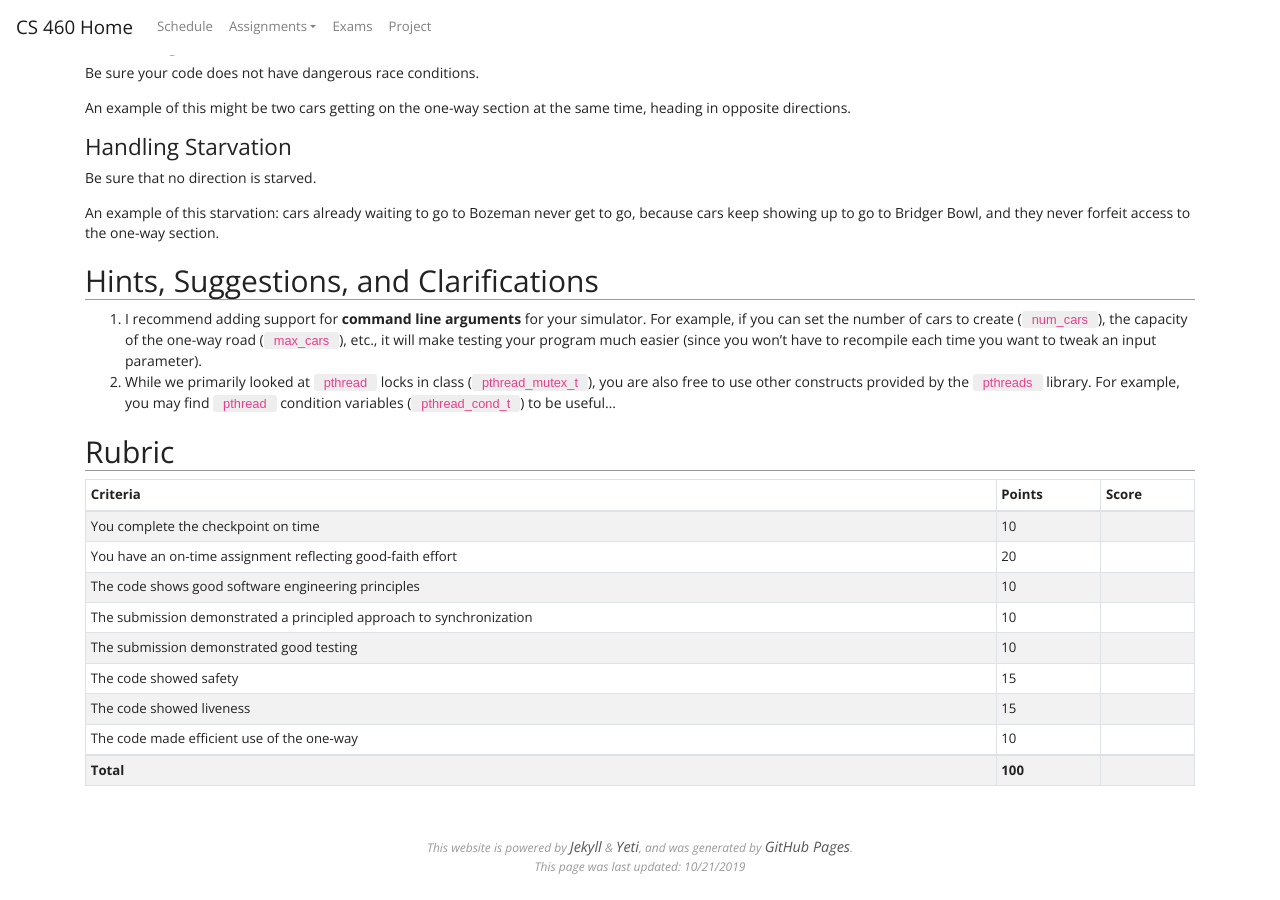
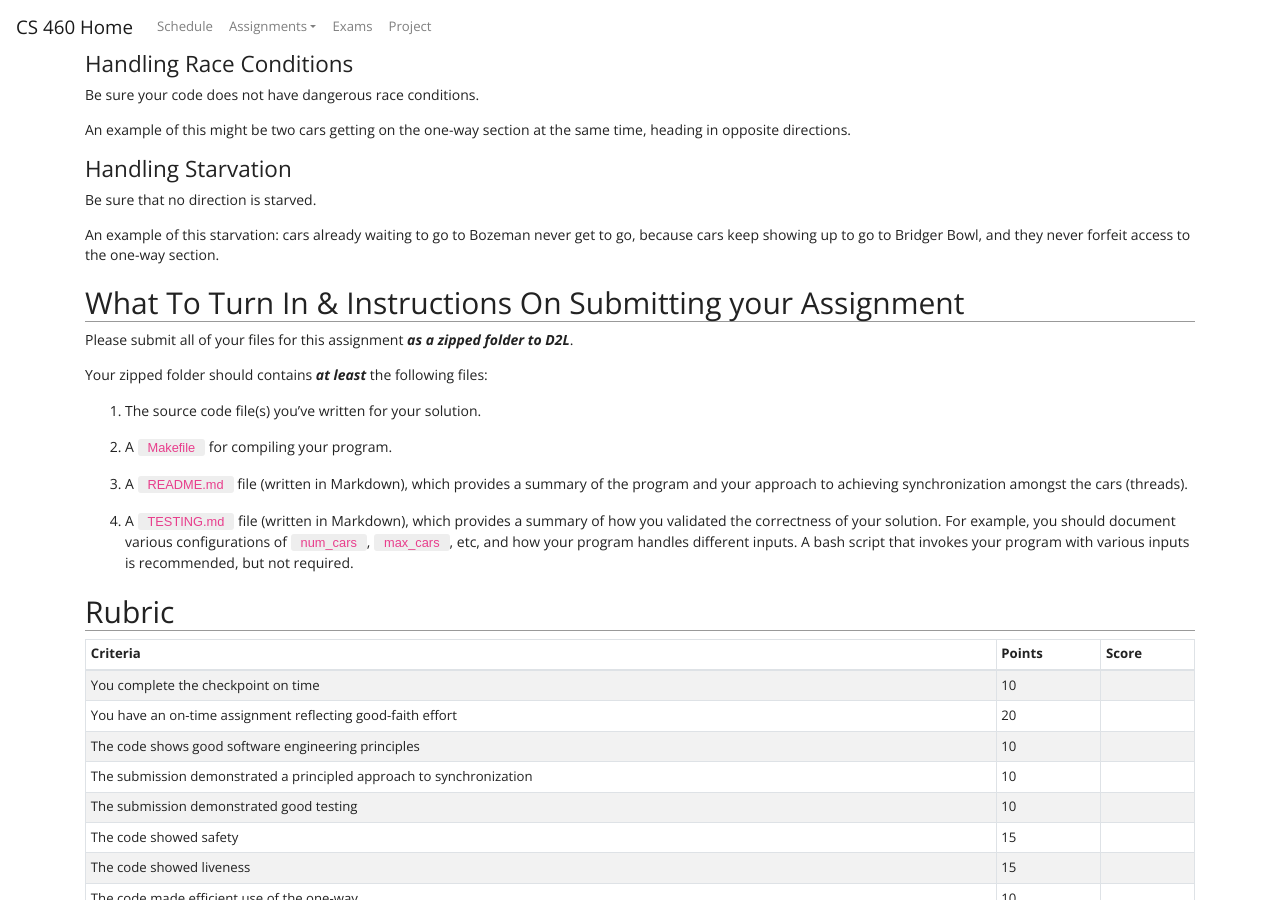
Before and after one commit to traviswpeters/cs460-2019-fall, a Jekyll site: the page built from a1.md, in a window 1280 px wide and 900 px high, scrolled down 3066 px. Built offline with Jekyll 4.4.1, drawn with Linux system fonts in a browser that asks for light colours; nearby versions of some CDN libraries; our own code applies the rules of GitHub Pages for plain Markdown files; some of the changed text lies outside the part shown.

Commit message:
tweaks and clarifications to project and a1

```diff
--- a/a1.md
+++ b/a1.md
@@ -60,6 +60,9 @@ If you are curious, this is what Wikipedia has to say on the topic:
 > Instead the signaled threads are moved to the e queue.
 > There is no need for the s queue.
 > ---[https://en.wikipedia.org/wiki/Monitor_(synchronization)](https://en.wikipedia.org/wiki/Monitor_(synchronization))
+
+**Hint:** While we primarily looked at `pthread` locks in class (`pthread_mutex_t`), you are also free to use other constructs provided by the  `pthreads` library.
+For example, you may find `pthread` condition variables (`pthread_cond_t`) to be useful... ;)
 
 ## Impure Operations
 
@@ -132,7 +135,6 @@ since you won't have to recompile each time you want to tweak an input parameter
 **Outputs.**
 At the very least, your program should output major changes to the state of the simulation when they take place.
 For example, when a car **arrives**, and when a car **exits**.
-
 It is also a good idea to output the state of the simulation as a whole periodically.
 For example, output the state of the simulation whenever a car gets onto the oneway.
 In this case, *state* could include:
@@ -196,14 +198,33 @@ Be sure that no direction is starved.
 
 An example of this starvation: cars already waiting to go to Bozeman never get to go, because cars keep showing up to go to Bridger Bowl, and they never forfeit access to the one-way section.
 
+{% comment %}
 ## Hints, Suggestions, and Clarifications
 
 1. I recommend adding support for **command line arguments** for your simulator.
 For example, if you can set the number of cars to create (`num_cars`), the capacity of the one-way road (`max_cars`), etc.,
 it will make testing your program much easier (since you won't have to recompile each time you want to tweak an input parameter).
+
 2. While we primarily looked at `pthread` locks in class (`pthread_mutex_t`), you are also free to use other constructs provided by the  `pthreads` library.
 For example, you may find `pthread` condition variables (`pthread_cond_t`) to be useful...
 
+{% endcomment %}
+
+## What To Turn In & Instructions On Submitting your Assignment
+
+Please submit all of your files for this assignment ***as a zipped folder to D2L***.
+
+Your zipped folder should contains ***at least*** the following files:
+
+1. The source code file(s) you've written for your solution.
+
+2. A `Makefile` for compiling your program.
+
+3. A `README.md` file (written in Markdown), which provides a summary of the program and your approach to achieving synchronization amongst the cars (threads).
+
+4. A `TESTING.md` file (written in Markdown), which provides a summary of how you validated the correctness of your solution.
+For example, you should document various configurations of `num_cars`, `max_cars`, etc, and how your program handles different inputs.
+A bash script that invokes your program with various inputs is recommended, but not required.
 
 ## Rubric
 
```
Also changed, not shown: other parts of a1.md (+2 -2 lines), project.md (+14 -4 lines).
